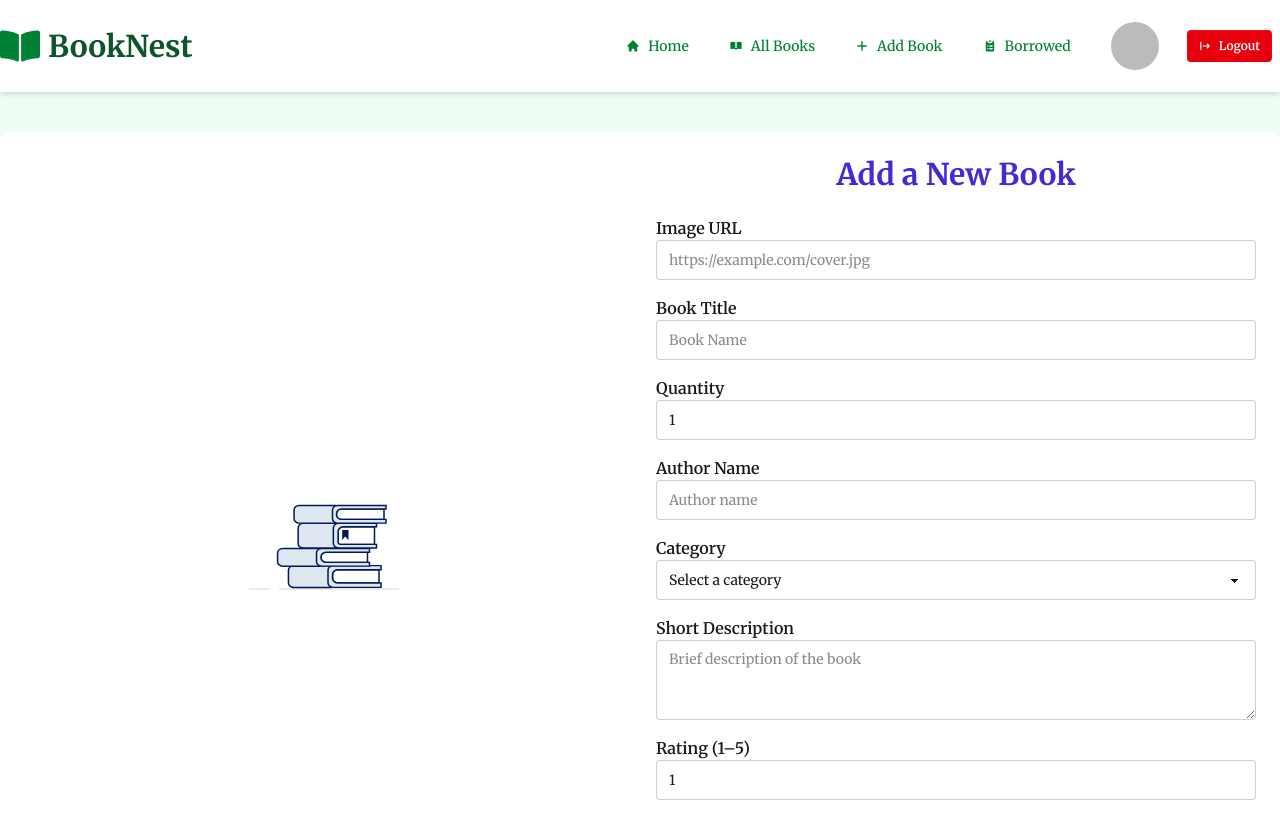
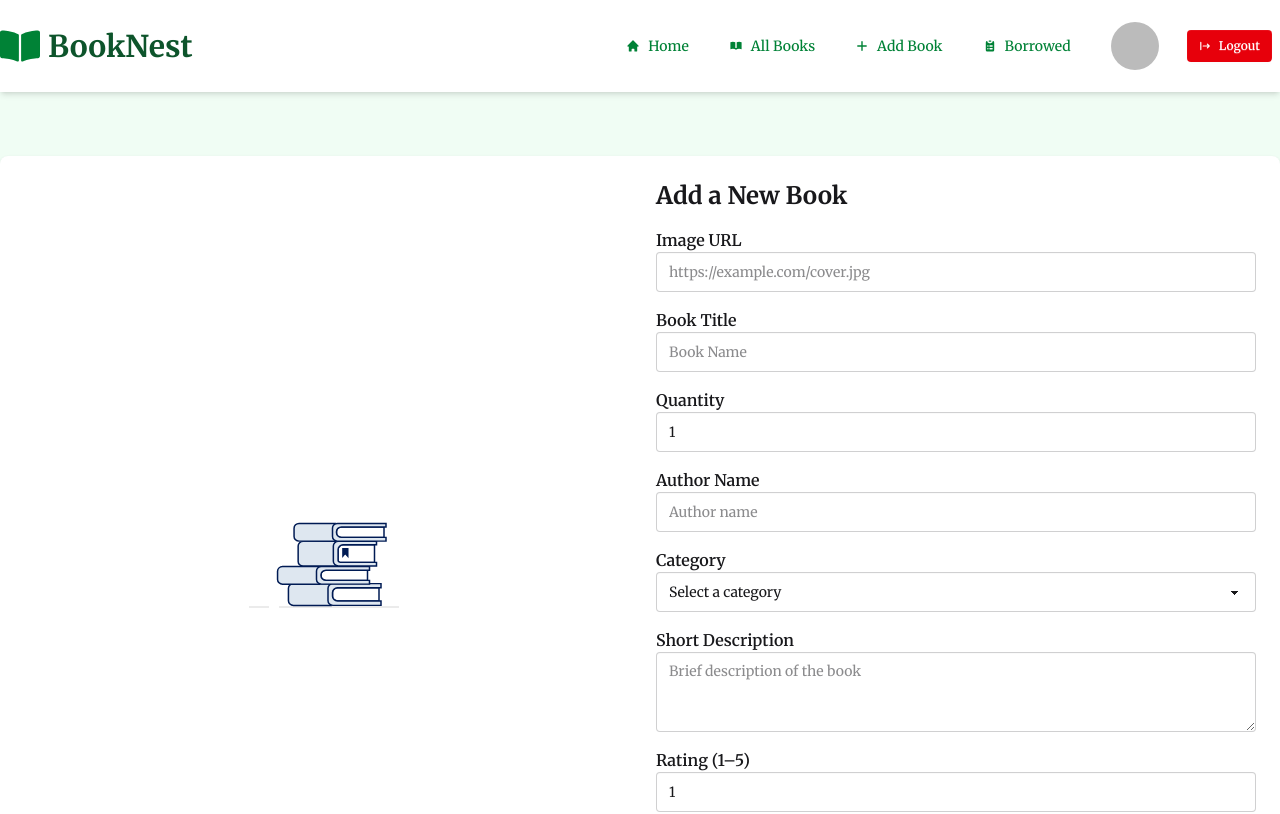
Before and after one commit to samiacodes/BookBug-client, a React (Vite) app: page /add-book in a window 1280 px wide. Shown: the top 814 px of the page. Built offline with nearby package versions, Linux system fonts and the light colour scheme; no server answers; sample sign-in values are in the browser's storage; a web font is replaced by a local one.

Commit message:
Custom Title

```diff
--- a/src/features/pages/AddBook.jsx
+++ b/src/features/pages/AddBook.jsx
@@ -4,6 +4,7 @@ import { useNavigate } from "react-router-dom";
 import toast from "react-hot-toast";
 import Lottie from "lottie-react";
 import bookAnimation from "../../assets/lotties/addBook.json";
+import Title from "../../components/Title";
 
 const AddBook = () => {
   const [book, setBook] = useState({
@@ -55,9 +56,7 @@ const AddBook = () => {
 
       {/* Form Section */}
       <div>
-        <h2 className="text-3xl font-bold mb-6 text-center text-primary">
-          Add a New Book
-        </h2>
+        <Title text="Add a New Book" level={2} />
         <form onSubmit={handleSubmit} className="space-y-4">
           <div>
             <label className="font-semibold">Image URL</label>
--- a/src/features/pages/BookDetails.jsx
+++ b/src/features/pages/BookDetails.jsx
@@ -2,6 +2,7 @@ import { useParams } from "react-router-dom";
 import { useEffect, useState } from "react";
 import axios from "axios";
 import BorrowModal from "../../components/BorrowModal";
+import Title from "../../components/Title";
 const BookDetails = () => {
   const { id } = useParams();
   const [book, setBook] = useState(null);
@@ -28,7 +29,7 @@ const BookDetails = () => {
           />
         </div>
         <div>
-          <h2 className="text-3xl font-bold mt-4">{book.name}</h2>
+          <Title text={book.name} level={2} />
           <p className="text-gray-600 mt-1">Author: {book.author}</p>
           <p className="mt-1">Category: {book.category}</p>
           <p className="mt-1">Rating: ⭐ {book.rating}</p>
@@ -41,7 +42,9 @@ const BookDetails = () => {
             disabled={book.quantity === 0}
             onClick={() => setShowModal(true)}
             className={`btn ${
-              book.quantity === 0 ? "btn-disabled bg-gray-400" : "btn-outline bg-green-500"
+              book.quantity === 0
+                ? "btn-disabled bg-gray-400"
+                : "btn-outline bg-green-500"
             }`}
           >
             {book.quantity === 0 ? "Out of Stock" : "Borrow"}
--- a/src/features/pages/BorrowedBooks.jsx
+++ b/src/features/pages/BorrowedBooks.jsx
@@ -1,6 +1,7 @@
 import { useEffect, useState } from "react";
 import axios from "axios";
 import { useAuth } from "../../hooks/useAuth";
+import Title from "../../components/Title";
 
 const BorrowedBooks = () => {
   const { user } = useAuth();
@@ -26,13 +27,10 @@ const BorrowedBooks = () => {
   return (
     <div className="">
       <div className="min-w-7xl">
-        <h1 className="text-3xl font-bold mb-4">My Borrowed Books</h1>
-        <div className="flex gap-6">
+        <Title text="My Borrowed Books" level={2} />
+        <div className="flex flex-wrap gap-6">
           {borrowedBooks.map((entry) => (
-            <div
-              key={entry._id}
-              className="bg-white p-4 shadow-2xl rounded"
-            >
+            <div key={entry._id} className="bg-white p-4 shadow-2xl rounded">
               <div className="">
                 <img
                   src={entry.bookId.image}
@@ -41,7 +39,7 @@ const BorrowedBooks = () => {
                 />
               </div>
               <div className="">
-                <h2 className="text-xl font-bold">{entry.bookId.name}</h2>
+                <Title text={entry.bookId.name} level={2} />
                 <p>Category: {entry.bookId.category}</p>
                 <p>Category: {entry.bookId.des}</p>
                 <p>
--- a/src/layouts/RootLayout.jsx
+++ b/src/layouts/RootLayout.jsx
@@ -15,7 +15,7 @@ const RootLayout = () => {
       <Navbar />
 
       {/* Page content */}
-      <main className="max-w-7xl min-h-[calc(100vh-277px)] mx-auto">
+      <main className="max-w-7xl min-h-[calc(100vh-277px)] my-6 mx-auto">
         <DynamicTitle />
         <Outlet />
       </main>
```
